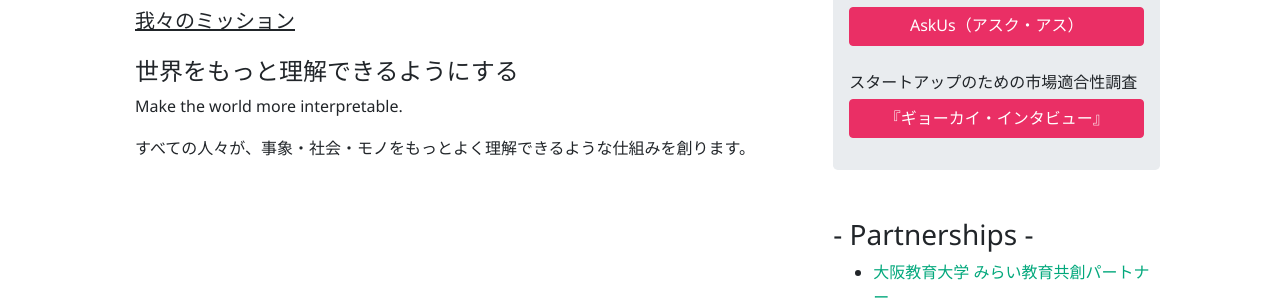
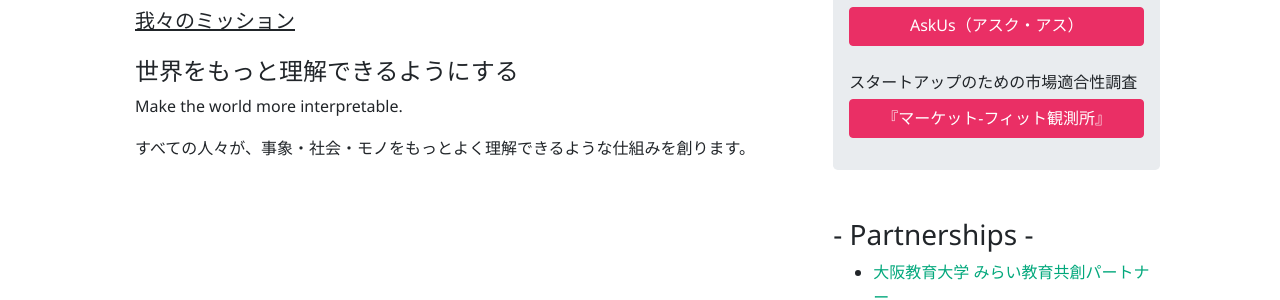
Before and after one commit to Aska-systems/ja, a Jekyll site: the page built from index.html, in a window 1280 px wide and 1026 px high. Shown: the part 555-855 px from the top of the window. Built offline with Jekyll 4.4.1, drawn with Linux system fonts in a browser that asks for light colours; nearby versions of some CDN libraries; the list of posts is cut into pages by our own code.

Commit message:
Update Service title

```diff
--- a/_includes/sidebar.html
+++ b/_includes/sidebar.html
@@ -23,7 +23,7 @@
 	<a href="{{site.baseurl}}/askus" class="btn btn-danger d-block mb-4">AskUs（アスク・アス）</a>
 
 	<p class="mb-1">スタートアップのための市場適合性調査</p>
-	<a target="_blank" href="https://aska-intelligence.com/gyokai-interview/" class="btn btn-danger d-block mb-4">『ギョーカイ・インタビュー』</a>
+	<a target="_blank" href="https://aska-intelligence.com/gyokai-interview/" class="btn btn-danger d-block mb-4">『マーケット-フィット観測所』</a>
 </div>
 
 <h3 class="mt-5">- Partnerships -</h3>
```
Also changed, not shown: 8 other files.
